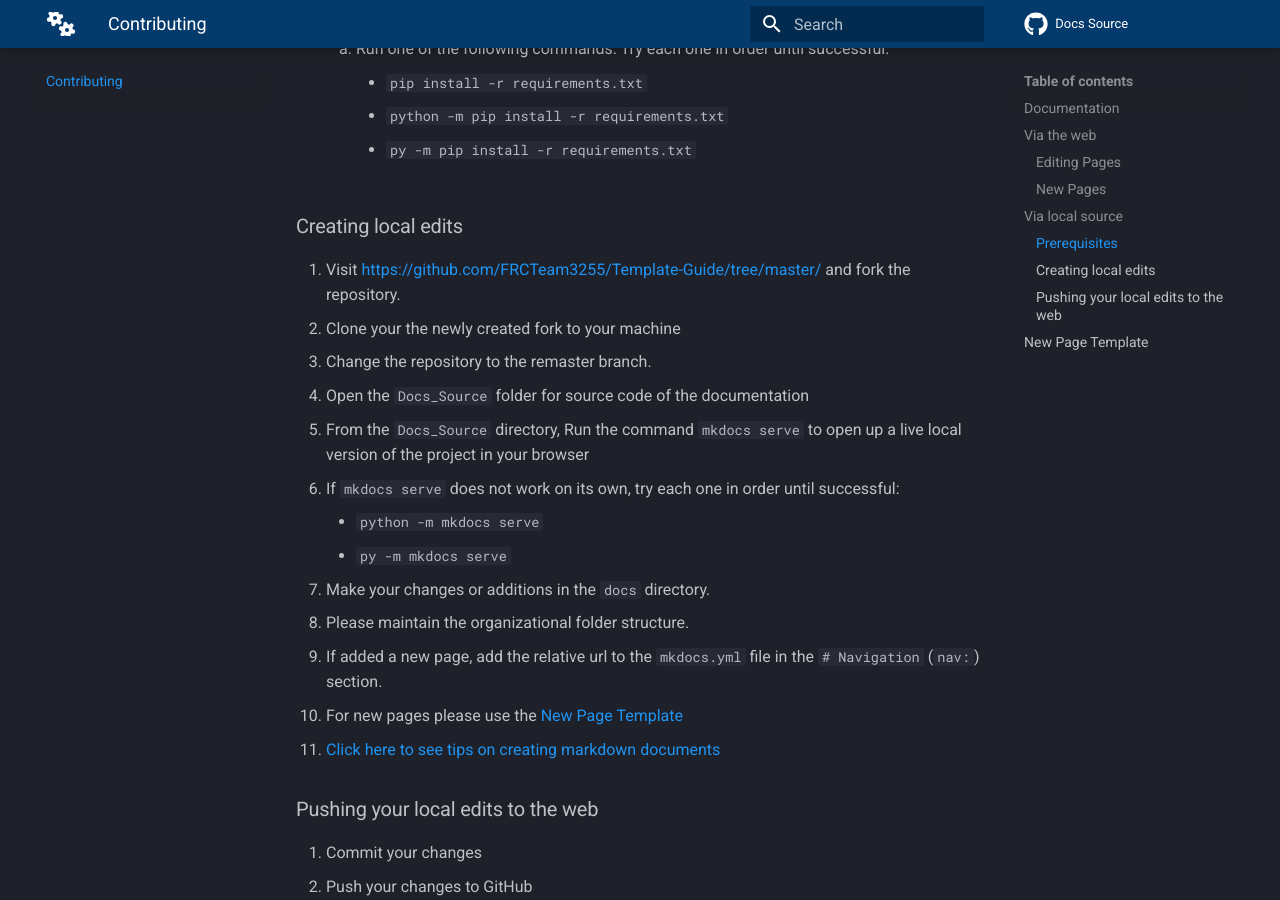
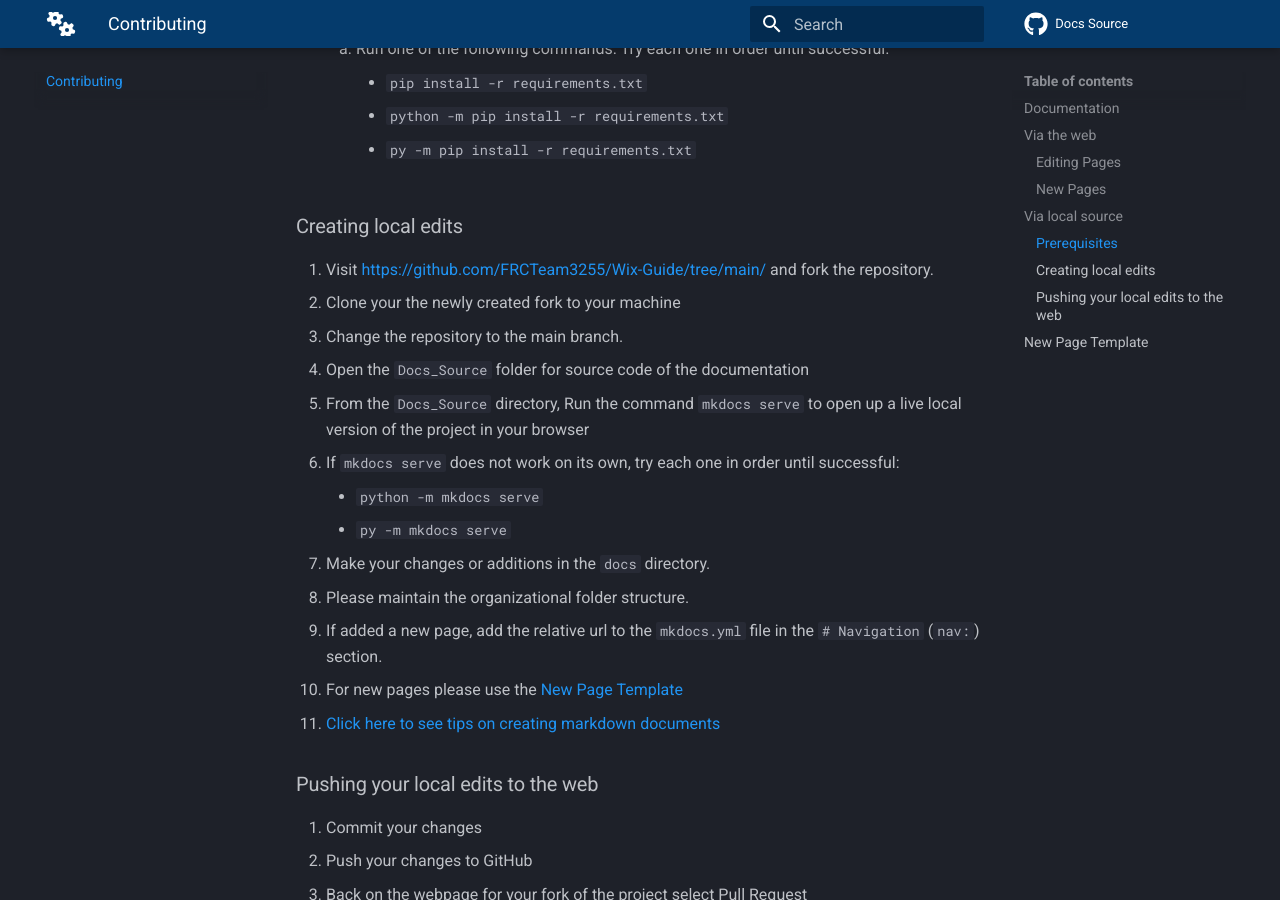
Before and after one commit to FRCTeam3255/Wix-Guide, an MkDocs documentation site: the page built from docs/contributing.md, in a window 1280 px wide and 900 px high, scrolled down 1801 px. Built offline with MkDocs 1.6.1 and Material for MkDocs 9.7.7, drawn with Linux system fonts in a browser that asks for light colours; comment, search, counter and statistics services are not loaded.

Commit message:
updated master to main and repo name

```diff
--- a/docs/contributing.md
+++ b/docs/contributing.md
@@ -1,4 +1,3 @@
-<!-- TODO replace references of Template-Guide with the actual repository -->
 # Contributing
 
 Helping out with the project!
@@ -32,7 +31,7 @@ Alternatively you could create a pull request and clone the repository
 
 You can help the project by making new pages. Any pages you make will become live once they are approved.
 
-[Click here to create a new page](https://github.com/FRCTeam3255/Template-Guide/new/master/docs){target=_blank}
+[Click here to create a new page](https://github.com/FRCTeam3255/Wix-Guide/new/main/docs){target=_blank}
 
 Please use the [New Page Template](#new-page-template)
 
@@ -57,7 +56,7 @@ Recommended for those **with developer/programming experience**.
 
 1. [Install GitHub Desktop](https://desktop.github.com){target=_blank} (Beginner) or [Install Git](https://git-scm.com){target=_blank} (Expert)
 2. [Install Python](https://www.python.org){target=_blank}
-3. [Install pip requirements](https://raw.githubusercontent.com/FRCTeam3255/Template-Guide/master/requirements.txt){target=_blank}
+3. [Install pip requirements](https://raw.githubusercontent.com/FRCTeam3255/Wix-Guide/main/requirements.txt){target=_blank}
       1. Run one of the following commands. Try each one in order until successful.
          - `pip install -r requirements.txt`
          - `python -m pip install -r requirements.txt`
@@ -65,9 +64,9 @@ Recommended for those **with developer/programming experience**.
 
 ### Creating local edits
 
-1. Visit <https://github.com/FRCTeam3255/Template-Guide/tree/master/> and fork the repository.
+1. Visit <https://github.com/FRCTeam3255/Wix-Guide/tree/main/> and fork the repository.
 2. Clone your the newly created fork to your machine
-3. Change the repository to the remaster branch.
+3. Change the repository to the main branch.
 4. Open the `Docs_Source` folder for source code of the documentation
 5. From the `Docs_Source` directory, Run the command `mkdocs serve` to open up a live local version of the project in your browser
    - If `mkdocs serve` does not work on its own, try each one in order until successful:
--- a/mkdocs.yml
+++ b/mkdocs.yml
@@ -5,10 +5,10 @@
 #   - 'contributing.md'
 
 # Setup
-site_name: Template-Guide
+site_name: Wix-Guide
 repo_name: Docs Source
-repo_url: https://github.com/FRCTeam3255/Template-Guide/tree/master
-edit_uri: https://github.com/FRCTeam3255/Template-Guide/edit/master/docs/
+repo_url: https://github.com/FRCTeam3255/Wix-Guide/tree/main
+edit_uri: https://github.com/FRCTeam3255/Wix-Guide/edit/main/docs/
 site_author: Tayler Uva
 
 # Theme
```
Also changed, not shown: README.md (+2 -2 lines).
